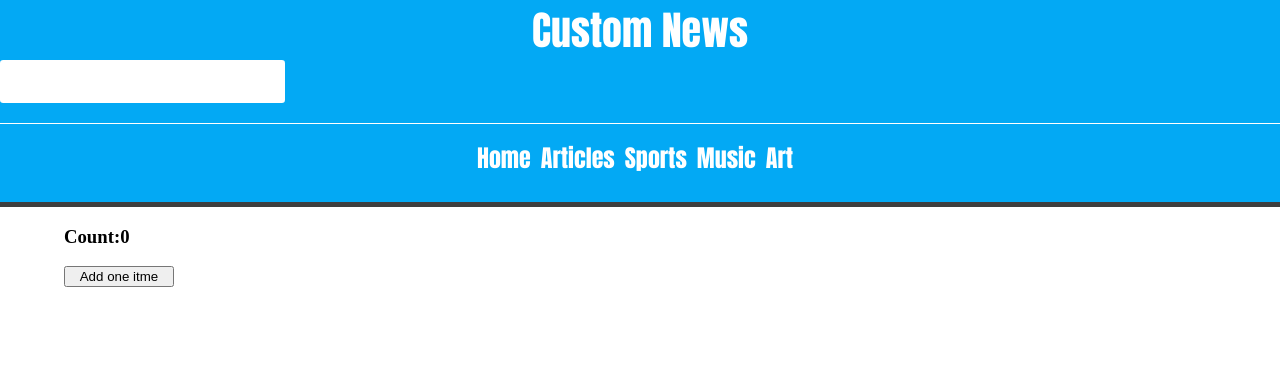
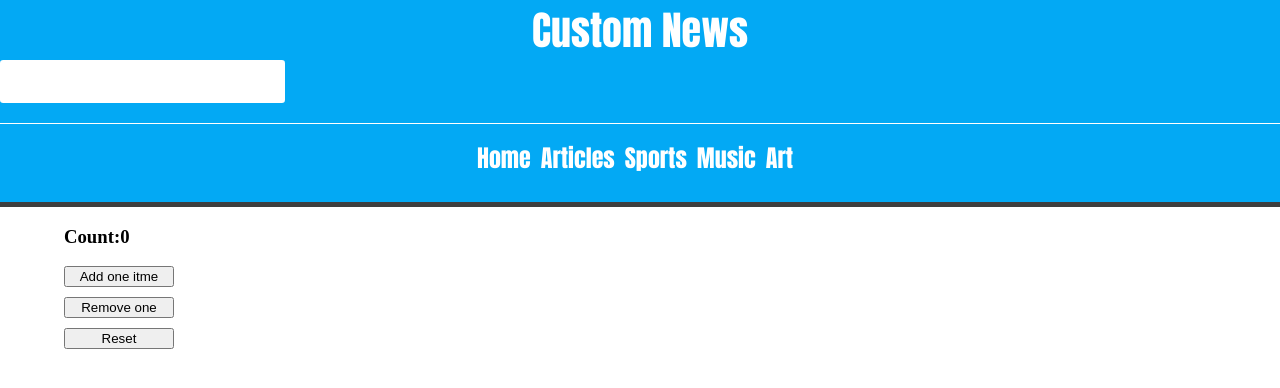
Before and after one commit to anniepuy/react-news-app, a React (Vite) app: page / in a window 1280 px wide. Shown: the top 388 px of the page. Built offline with nearby package versions, Linux system fonts and the light colour scheme.

Commit message:
updating state.jsx to return to previous state

```diff
--- a/src/components/playground/state.jsx
+++ b/src/components/playground/state.jsx
@@ -9,20 +9,30 @@ useState is a hook that allows you to add state to a functional component. It re
 import { useState } from "react";
 
 const StatePlayground = () => {
+    const initialCount = 0;
 
-    let [count, setCount] = useState(0);
+    let [count, setCount] = useState(initialCount);
 
-    const addOne = () => {
-        setCount(count + 1);
+    //const addOne = () => {
+        //setCount(count + 1);
+    //}
+    const subTractOne = () => {
+        setCount(prevCount => {
+            return prevCount - 1;
+        })
     }
 
-    console.log(count);
+    const resetCount = () => {
+        setCount(initialCount);
+    }
 
     // This is a playground for state management in React
     return (
         <>
             <h3>Count:{count} </h3>
-            <button onClick={{addOne}}>Add one itme</button>
+            <button onClick={() => setCount(count+1)}>Add one itme</button>
+            <button onClick={{subTractOne}}>Remove one</button>
+            <button onClick={{resetCount}}>Reset</button>
 
         </>
     )
```
